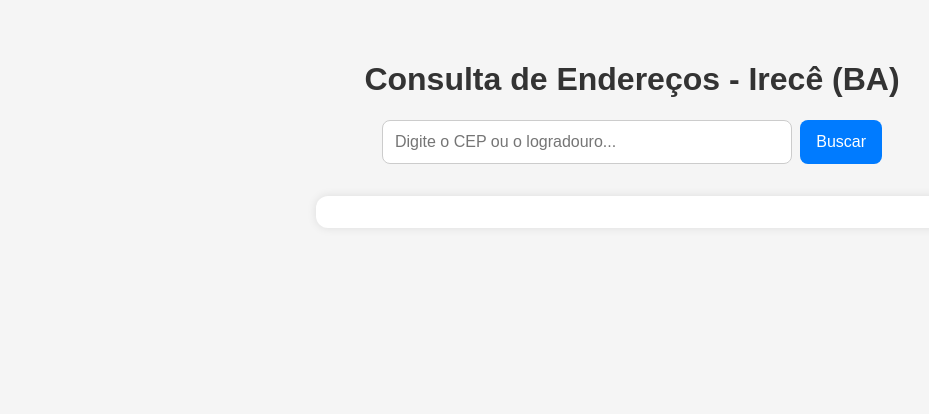
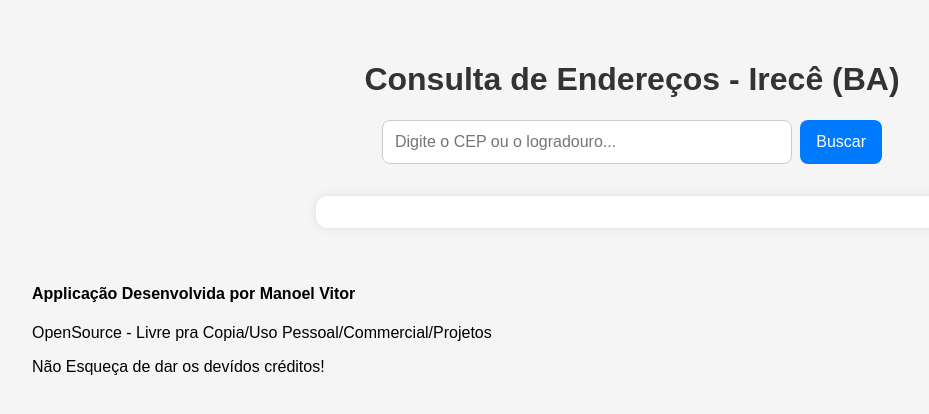
Before and after one commit to mvictor10/myapis, a plain HTML site: page index.html in a window 1280 px wide. Shown: the whole page, without its empty margins (8-937 px from the left). Drawn offline with Linux system fonts and the light colour scheme.

Commit message:
Update index.html

```diff
--- a/index.html
+++ b/index.html
@@ -14,6 +14,12 @@
     <button onclick="buscar()">Buscar</button>
   </div>
   <div id="results" class="result"></div>
+  <br><br>
+  <footer>
+    <h4>Applicação Desenvolvida por Manoel Vitor</h4>
+    <p> OpenSource - Livre pra Copia/Uso Pessoal/Commercial/Projetos</p>
+    <p> Não Esqueça de dar os devídos créditos!</p>
+  </footer>
   <script rel="javascript" type="text/javascript" src="assets/js/script.js"></script>
 </body>
 </html>
```
